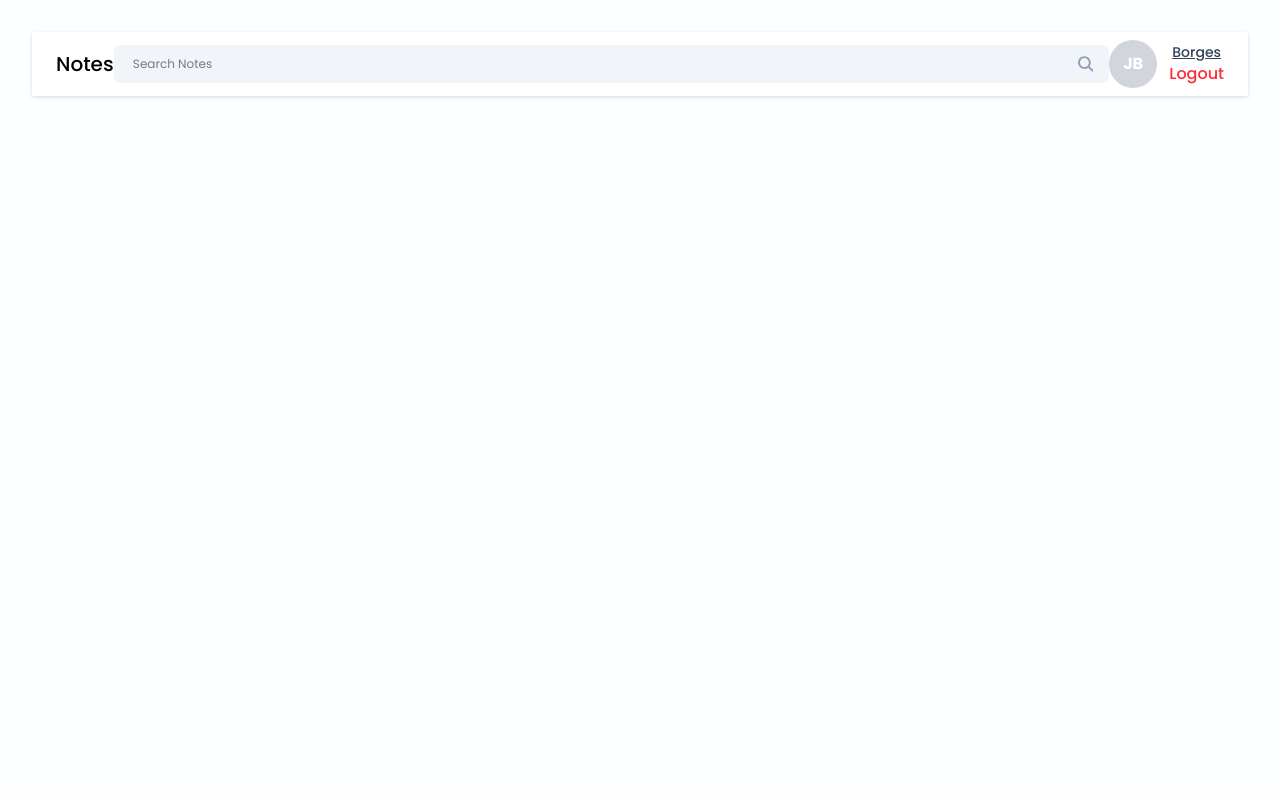
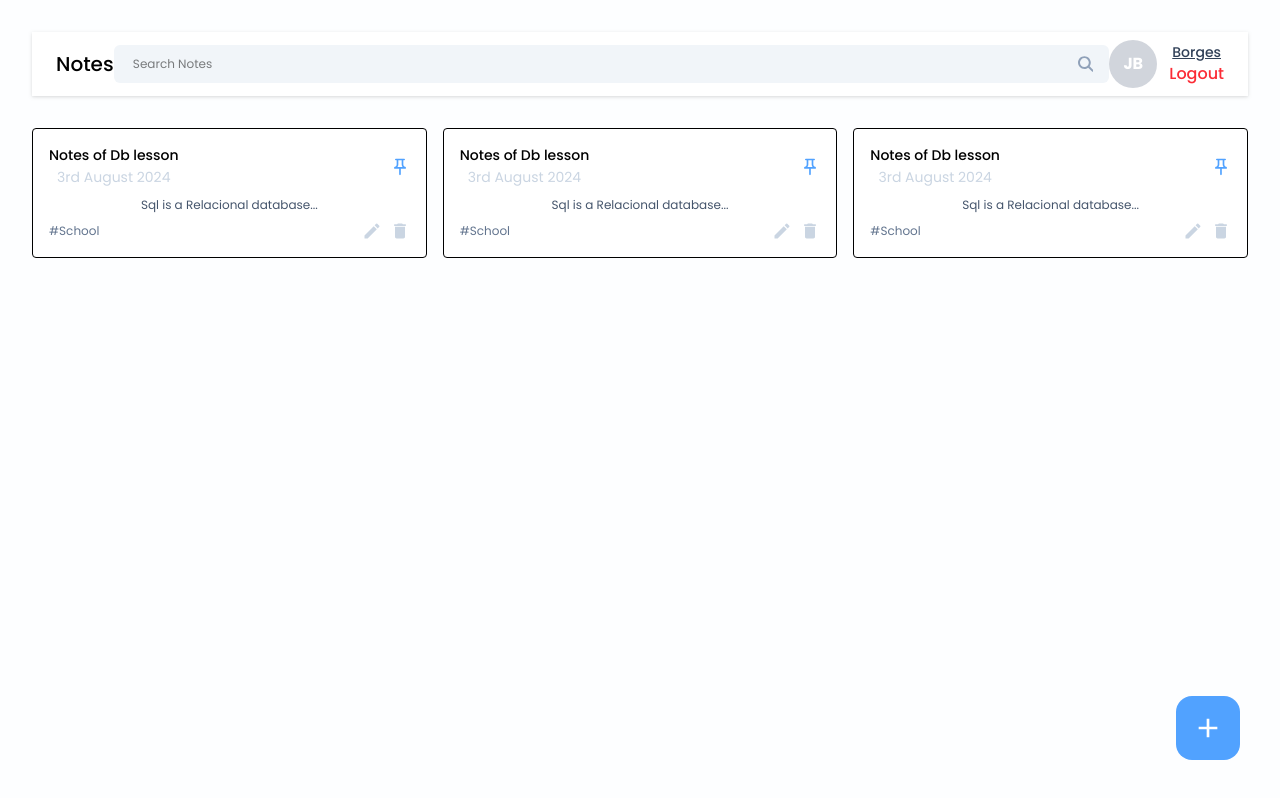
Before and after one commit to Rizandrodev/Notes-app, a React (Vite) app: page /dashboard in a window 1280 px wide. Built offline with nearby package versions, Linux system fonts and the light colour scheme.

Commit message:
feat:UI creating notescard

```diff
--- /dev/null
+++ b/src/components/Cards/notecards.jsx
@@ -0,0 +1,34 @@
+import React from "react";
+import { MdOutlinePushPin,MdCreate,MdDelete} from "react-icons/md"; // Corrigido nome do ícone
+
+const NoteCard = ({ title, data, content, tags, isPinned, onEditon, onPinNote, onDelete }) => {
+    return (
+        <div className="border rounded p-4 bg-white hover:shadow-xl transition-all ease-in-out">
+            <div className="flex items-center justify-between">
+                <div>
+                    <h6 className="text-sm font-medium">{title}</h6>
+                    <span className="text-sm text-slate-300">{data}</span>
+                </div>
+                <MdOutlinePushPin className={`icon-btn ${isPinned ? 'text-blue-400':'text-slate-300'}`} onClick={onPinNote} />
+            </div>
+            <p className="text-xs text-slate-600 mt-2">{content?.slice(0, 40)}</p>
+            <div className="flex items-center justify-between mt-2">
+            <div className="text-xs text-slate-500">{tags}</div>
+
+            <div className="flex items-center gap-2">
+                <MdCreate
+                   className="icon-btn hover:text-green-500"
+                   onClick={onEditon}
+                />
+
+                <MdDelete
+                   className="icon-btn hover:text-red-500"
+                   onClick={onDelete}
+                />
+            </div>
+        </div>
+        </div>
+    );
+};
+
+export default NoteCard;
--- a/src/components/pages/Home/Home.jsx
+++ b/src/components/pages/Home/Home.jsx
@@ -1,11 +1,50 @@
 import React from "react"
 import Navbar from "../../Navbar/navbar"
+import NoteCard from "../../Cards/notecards"
+import { MdAdd } from "react-icons/md"
 
 const Home=()=>{
     return(
         <>
         <Navbar/>
-        <div></div>
+        <div className="containenr mx-auto">
+            <div className="grid grid-cols-3 gap-4 mt-8">
+                <NoteCard
+                    title={"Notes of Db lesson"}
+                    data={"3rd August 2024"}
+                    content={"Sql is a Relacional database..."}
+                    tags={"#School"}
+                    onEditon={()=>{}}
+                    onDelete={()=>{}}
+                    isPinned={true}
+                    onPinNote={()=>{}}
+            />
+
+            <NoteCard
+                    title={"Notes of Db lesson"}
+                    data={"3rd August 2024"}
+                    content={"Sql is a Relacional database..."}
+                    tags={"#School"}
+                    onEditon={()=>{}}
+                    onDelete={()=>{}}
+                    isPinned={true}
+                    onPinNote={()=>{}}
+            />
+             <NoteCard
+                    title={"Notes of Db lesson"}
+                    data={"3rd August 2024"}
+                    content={"Sql is a Relacional database..."}
+                    tags={"#School"}
+                    onEditon={()=>{}}
+                    onDelete={()=>{}}
+                    isPinned={true}
+                    onPinNote={()=>{}}
+            />
+          </div>
+        </div>
+            <button className=" cursor-pointer w-16 h-16 flex items-center justify-center hover:outline-1 rounded-2xl bg-blue-400 hover:bg-blue-400 absolute right-10 bottom-10" onClick={()=>{}}>
+                <MdAdd className="text-[32px] text-white"/>
+            </button>
         </>
     )
 }
--- a/src/index.css
+++ b/src/index.css
@@ -19,6 +19,9 @@
   }
 
   .btn-primary{
-      @apply w-full text-sm bg-blue-700 text-white p-2 rounded my-1 hover:bg-blue-400 cursor-pointer
+      @apply w-full text-sm bg-blue-700 text-white p-2 rounded my-1 hover:bg-blue-400 cursor-pointer;
+  }
+  .icon-btn{
+    @apply text-xl text-slate-300 cursor-pointer hover:text-blue-400;
   }
 }
--- a/tailwind.config.ts
+++ b/tailwind.config.ts
@@ -1,6 +1,7 @@
 // tailwind.config.js
 export default {
-    content: ["./index.html", "./src/**/*.{js,ts,jsx,tsx}"], // Ajuste os caminhos conforme seu projeto
+    content: [    "./src/**/*.{html,js,ts,jsx,tsx}"
+    ], // Ajuste os caminhos conforme seu projeto
     theme: {
       extend: {
         colors: {
```
